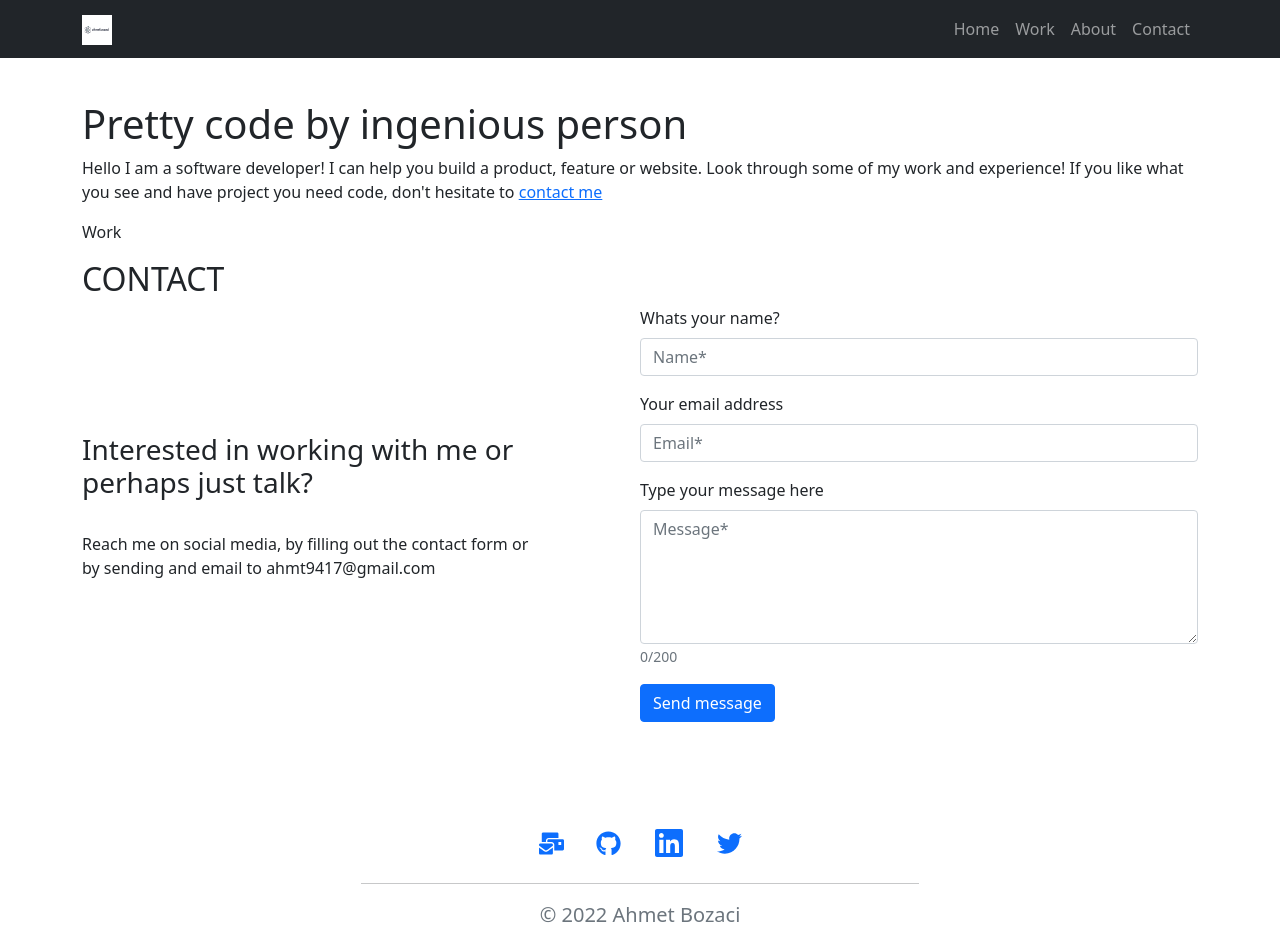
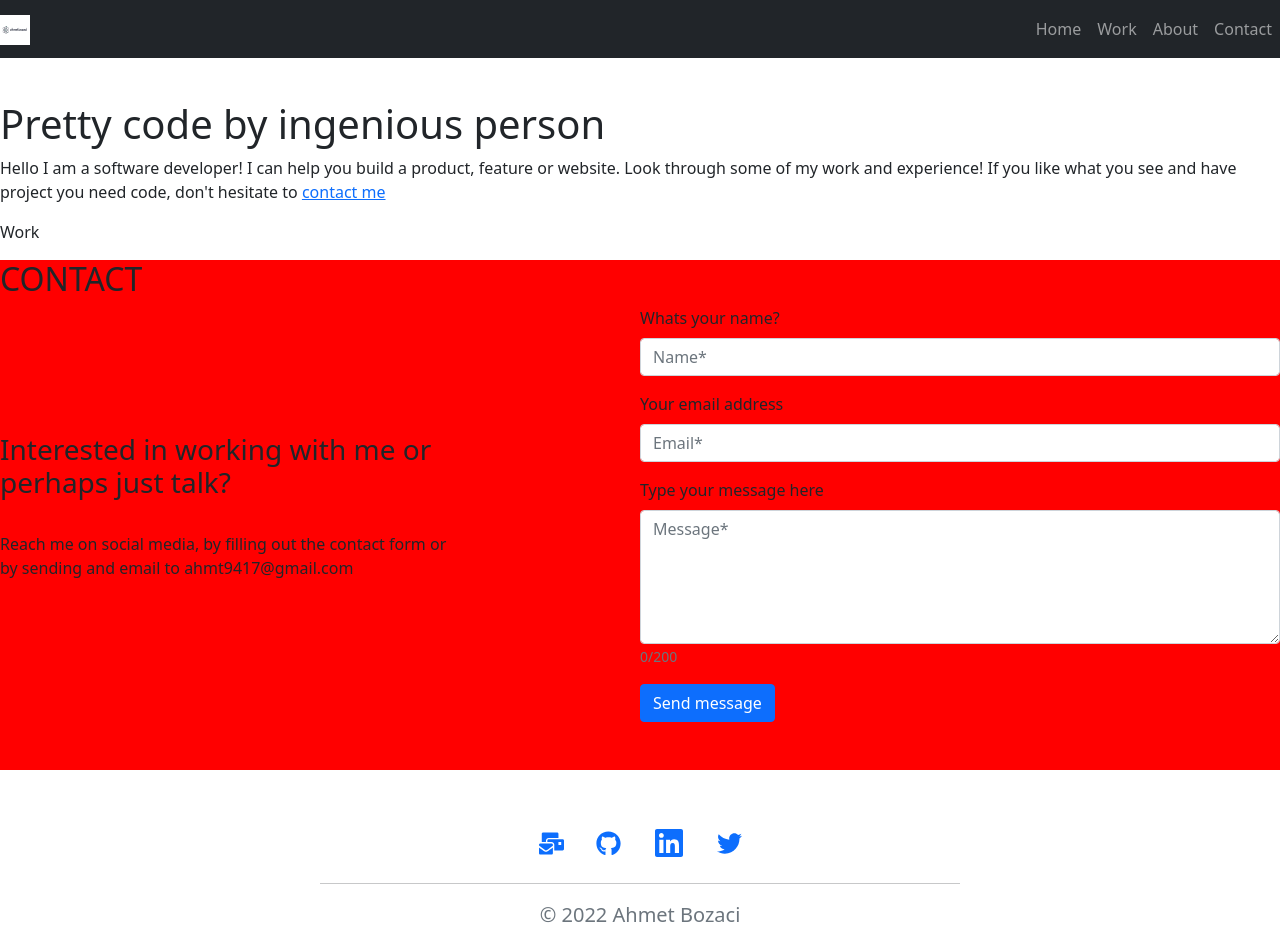
Before and after one commit to ahmetbozaci/portfolio, a React (Create React App) app: page / in a window 1280 px wide. Built offline with nearby package versions, Linux system fonts and the light colour scheme.

Commit message:
Delete container from components

```diff
--- a/src/App.js
+++ b/src/App.js
@@ -1,17 +1,16 @@
 import './App.css';
-import { Container } from 'react-bootstrap';
 import {
   NavigationBar, Footer, Work, Main, Contact,
 } from './components';
 import 'bootstrap/dist/css/bootstrap.min.css';
 
 const App = () => (
-  <Container id="Home">
+  <div>
     <NavigationBar />
     <Main />
     <Work />
     <Contact />
     <Footer />
-  </Container>
+  </div>
 );
 export default App;
--- /dev/null
+++ b/src/components/Contact.css
@@ -0,0 +1,3 @@
+.contact {
+  background-color: red;
+}
--- a/src/components/Contact.js
+++ b/src/components/Contact.js
@@ -1,9 +1,8 @@
-/** @format */
-
 import ContactForm from './ContactForm';
+import './Contact.css';
 
 const Contact = () => (
-  <div className="pb-5">
+  <div className="pb-5 contact">
     <h2>CONTACT</h2>
     <div
       id="contact"
--- a/src/components/NavigationBar.js
+++ b/src/components/NavigationBar.js
@@ -1,20 +1,17 @@
 import {
-  Nav, Navbar, Container,
+  Nav, Navbar,
 } from 'react-bootstrap';
 import logo from '../assets/images/logo.png';
 
 const NavigationBar = () => (
   <Navbar bg="dark" expand="lg" fixed="top" variant="dark">
-    <Container>
     <Navbar.Brand href="#home">
-        {' '}
       <img
         alt="logo"
         src={logo}
         width="30"
         height="30"
       />
-        {' '}
     </Navbar.Brand>
     <Navbar.Toggle aria-controls="basic-navbar-nav" />
     <Navbar.Collapse id="basic-navbar-nav" className="text-right">
@@ -26,7 +23,6 @@ const NavigationBar = () => (
         <Nav.Link href="#contact">Contact</Nav.Link>
       </Nav>
     </Navbar.Collapse>
-    </Container>
   </Navbar>
 );
 
```
Lines whose indentation alone changed are shown as unchanged.
